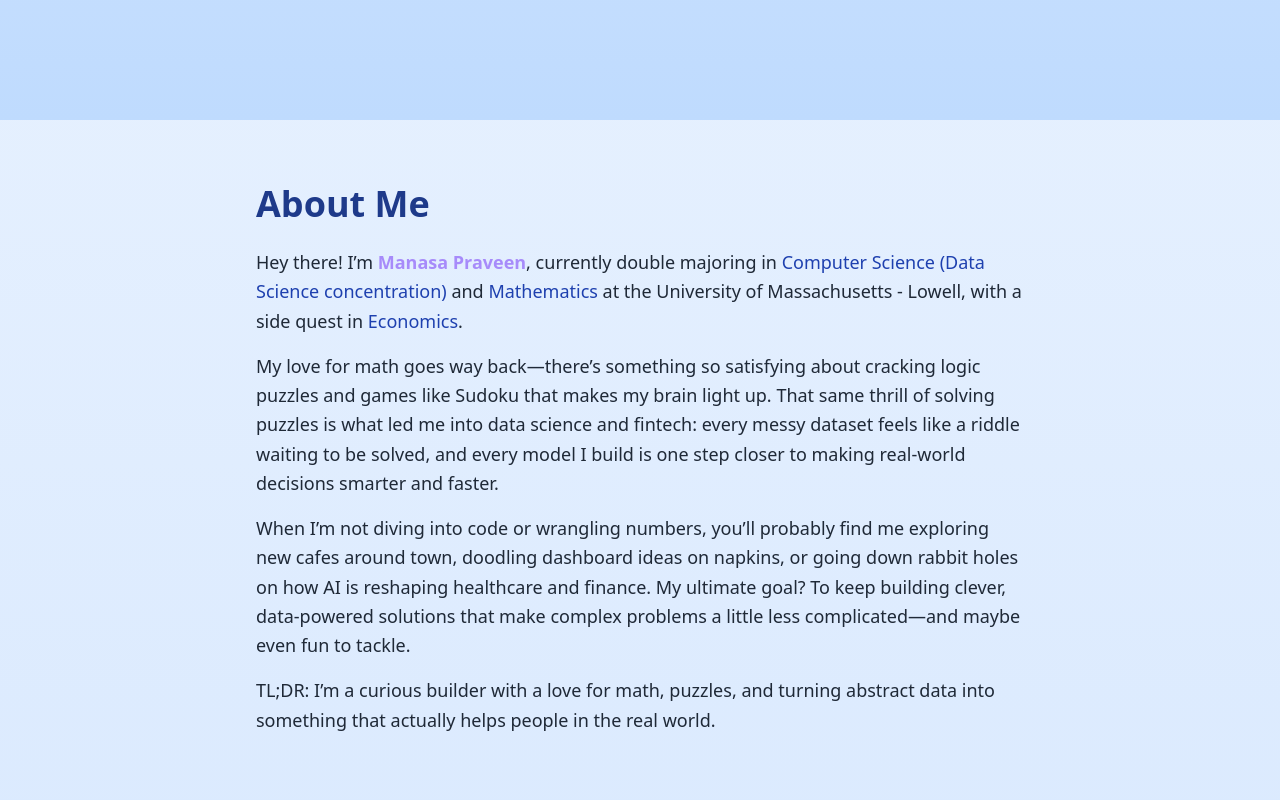
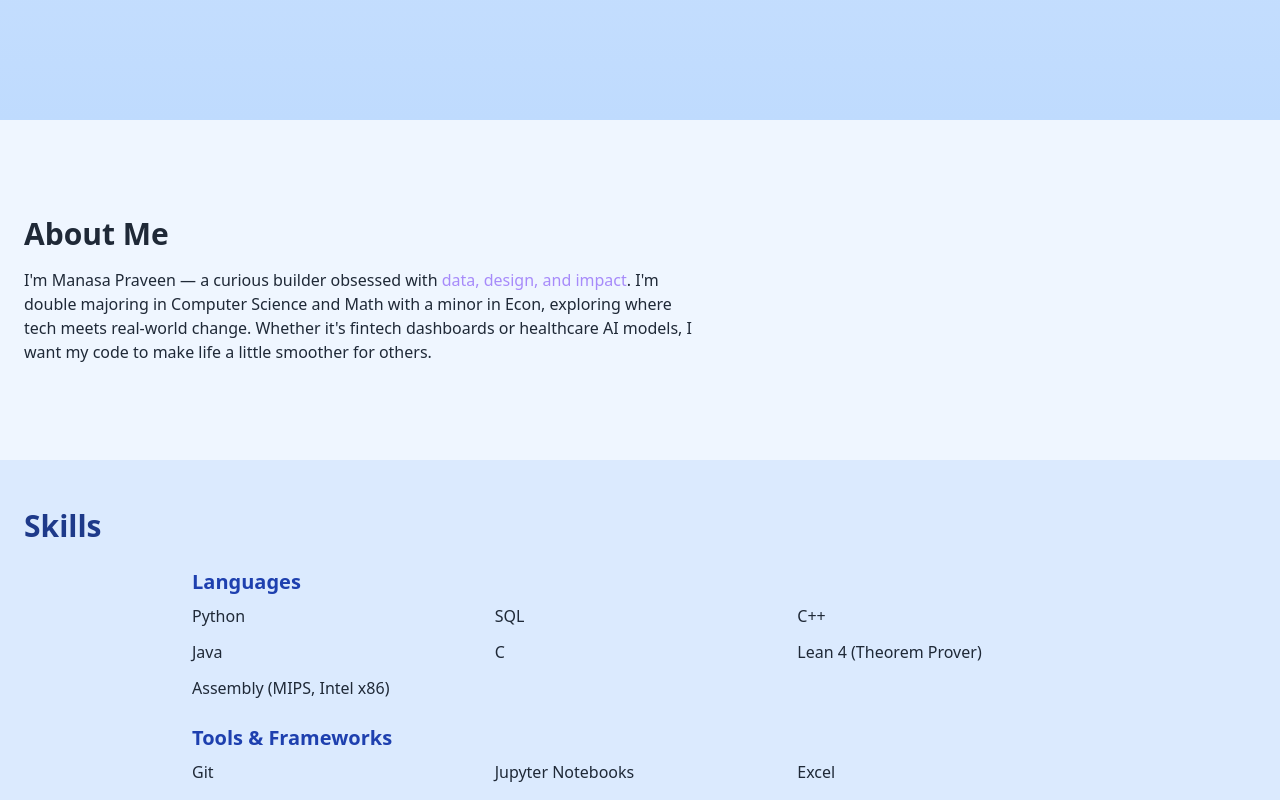
Before and after one commit to manasa7958/portfolio, a Next.js app: page / in a window 1280 px wide. Shown: the part 680-1480 px from the top of the page. Built offline with nearby package versions, Linux system fonts and the light colour scheme.

Commit message:
Update AboutSection.tsx

```diff
--- a/components/sections/AboutSection.tsx
+++ b/components/sections/AboutSection.tsx
@@ -1,34 +1,12 @@
 export default function AboutSection() {
   return (
-    <section
-      id="about"
-      className="pastel-gradient text-gray-800 py-16 px-6"
-    >
-      <div className="max-w-3xl mx-auto">
-        <h2 className="text-4xl font-bold mb-6 text-blue-900">About Me</h2>
-        <p className="text-lg leading-relaxed mb-4">
-          Hey there! I’m <span className="accent font-semibold">Manasa Praveen</span>, currently double majoring in
-          <span className="text-blue-800 font-medium"> Computer Science (Data Science concentration) </span>
-          and <span className="text-blue-800 font-medium">Mathematics</span> at the University of Massachusetts - Lowell,
-          with a side quest in <span className="text-blue-800 font-medium">Economics</span>.
-        </p>
-        <p className="text-lg leading-relaxed mb-4">
-          My love for math goes way back—there’s something so satisfying about cracking logic puzzles and
-          games like Sudoku that makes my brain light up. That same thrill of solving puzzles is what led me into
-          data science and fintech: every messy dataset feels like a riddle waiting to be solved, and every model
-          I build is one step closer to making real-world decisions smarter and faster.
-        </p>
-        <p className="text-lg leading-relaxed mb-4">
-          When I’m not diving into code or wrangling numbers, you’ll probably find me exploring new
-          cafes around town, doodling dashboard ideas on napkins, or going down rabbit holes on how
-          AI is reshaping healthcare and finance. My ultimate goal? To keep building clever, data-powered
-          solutions that make complex problems a little less complicated—and maybe even fun to tackle.
-        </p>
-        <p className="text-lg leading-relaxed">
-          TL;DR: I’m a curious builder with a love for math, puzzles, and turning abstract data
-          into something that actually helps people in the real world.
-        </p>
-      </div>
+    <section id="about" className="bg-blue-50 text-gray-800">
+      <h2 className="text-3xl mb-4">About Me</h2>
+      <p className="max-w-2xl">
+        I'm Manasa Praveen — a curious builder obsessed with <span className="accent">data, design, and impact</span>.
+        I'm double majoring in Computer Science and Math with a minor in Econ, exploring where tech meets real-world change.
+        Whether it's fintech dashboards or healthcare AI models, I want my code to make life a little smoother for others.
+      </p>
     </section>
   )
 }
```
